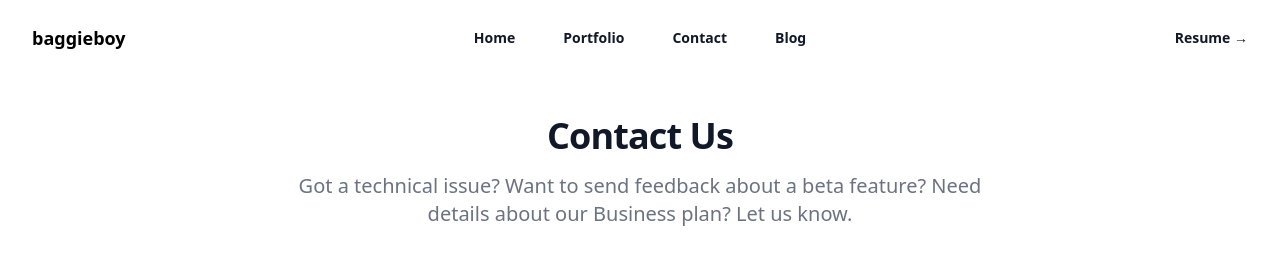
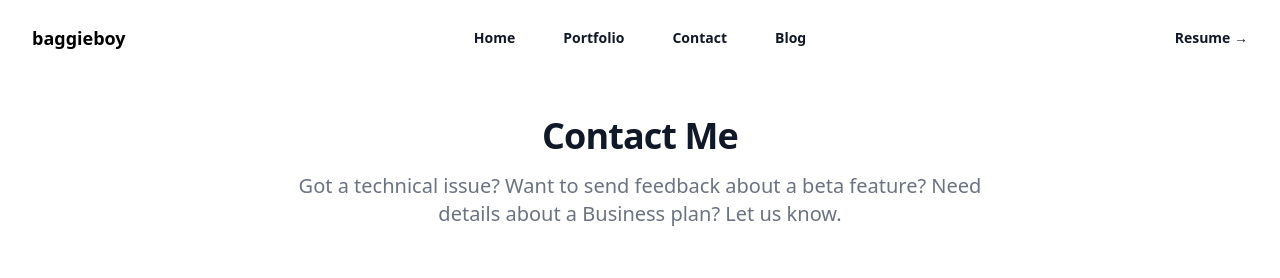
Before and after one commit to thebaggieboy/thebaggieboy.github.io, a Next.js app: page /contact in a window 1280 px wide. Shown: the top 278 px of the page. Built offline with nearby package versions, Linux system fonts and the light colour scheme.

Commit message:
small changes

```diff
--- a/components/Hero.tsx
+++ b/components/Hero.tsx
@@ -24,7 +24,7 @@ export default function Hero() {
             </div>
             <div className=" mx-auto p-5">
               <motion.h1 initial={{opacity:0}} animate={{opacity:1}} transition={{delay:0.2, duration:0.6}} className="text-4xl  mt-1 font-bold tracking-tight text-gray-900 sm:text-6xl">
-              Software Engineer, Founder & Entrepreneur
+              Software Engineer & Fullstack Developer
               </motion.h1>
               <motion.p initial={{opacity:0}} animate={{opacity:1}} transition={{delay:1.2, duration:0.8}} className="mt-6 text-sm leading-6 text-gray-600">
               I am an innovative Software Engineer adept at working with customers, team members and project leaders to accomplish and update tasks according to timelines.
--- a/pages/contact.jsx
+++ b/pages/contact.jsx
@@ -8,9 +8,9 @@ export default function Contact() {
 
   <section className="bg-white text-black">
   <div className="py-8 lg:py-16 px-4 mx-auto max-w-screen-md">
-      <h2 className="mb-4 text-4xl tracking-tight font-extrabold text-center text-gray-900">Contact Us</h2>
-      <p className="mb-8 lg:mb-16 font-light text-center text-gray-500 dark:text-gray-400 sm:text-xl">Got a technical issue? Want to send feedback about a beta feature? Need details about our Business plan? Let us know.</p>
-      <form action="#" className="space-y-8">
+      <h2 className="mb-4 text-4xl tracking-tight font-extrabold text-center text-gray-900">Contact Me</h2>
+      <p className="mb-8 lg:mb-16 font-light text-center text-gray-500 dark:text-gray-400 sm:text-xl">Got a technical issue? Want to send feedback about a beta feature? Need details about a Business plan? Let us know.</p>
+      <form  className="space-y-8">
           <div>
               <label htmlFor="email" className="block mb-2 text-sm font-medium text-black">Your email</label>
               <input type="email"  id="email" className="shadow-sm bg-gray-50 border p-3 rounded w-full border-gray-300 shadow-sm" placeholder="johndoe@mail.com" required />
--- a/pages/portfolio.tsx
+++ b/pages/portfolio.tsx
@@ -26,7 +26,7 @@ type Products ={
         id: 2,
         name: 'cfd360',
         href: 'https://cfd360-k5mt.onrender.com',
-        description: 'A proof of concept investment based platform with high admin functionalities for verifying accounts, and user ability to make deposits and withdrawals.',
+        description: 'An investment based platform with high admin functionalities for verifying accounts, and user ability to make crypto deposits and withdrawals.',
         imageSrc: '/media/cfd360.png',
         imageAlt: 'cant display image',
       },
```
